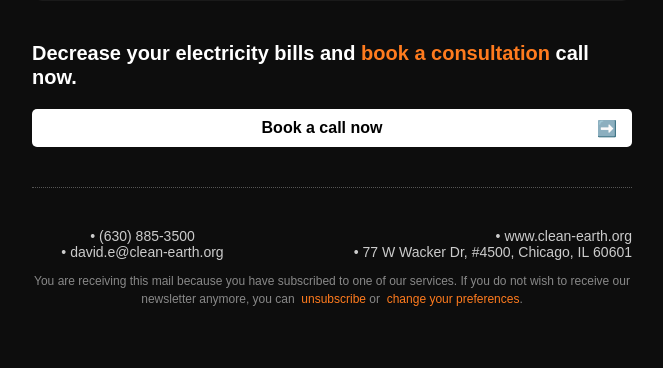
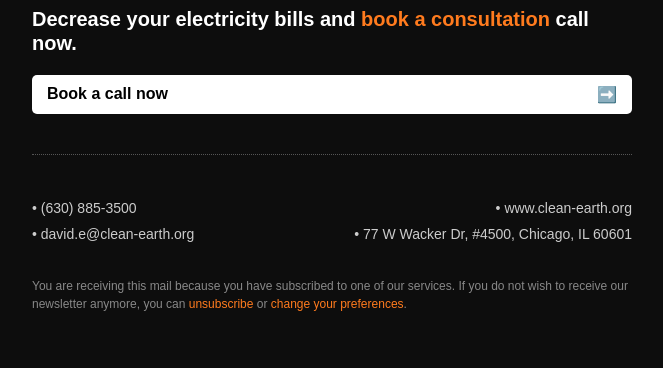
Before and after one commit to ahmedd001/Clean-earth, a Python web app: template Template/email.html in a window 1280 px wide. Shown: the part 1218-1586 px from the top of the page, without its empty margins (308-971 px from the left). After the commit the page ends 1529 px from the top, so only its background shows below. Run offline with Jinja, Linux system fonts and the light colour scheme; the template is opened without the code that fills it, so the values that code supplies are empty.

Commit message:
template proeprly alligned

```diff
--- a/Template/email.html
+++ b/Template/email.html
@@ -2,17 +2,14 @@
 <html>
   <body style="margin:0;padding:0;background-color:#0d0d0d;font-family:Arial,sans-serif;color:white;">
     <div style="max-width:600px;margin:0 auto;padding:20px;background-color:#0d0d0d;">
-
       <!-- LOGO -->
-      <div class="container">
-      <div class="center section">
-        <img src="https://i.imgur.com/WfL8h7H.png" alt="CER Logo" style="border-radius: 20px;">
-        </div>
-
+      <div style="text-align:center;margin-bottom:40px;">
+        <img src="https://i.imgur.com/WfL8h7H.png" alt="CER Logo" style="border-radius:20px;max-width:100%;height:auto;display:block;margin:0 auto;">
+      </div>
 
       <!-- GREETING -->
       <p style="margin:0 0 20px;font-size:16px;color:white;">
-        Hello <strong>{{FirstName}}</strong> {{LastName}},
+        Hello <strong>{{FirstName}}</strong> {{LastName}},
       </p>
 
       <!-- HEADLINE -->
@@ -24,64 +21,64 @@
 
       <!-- DISCOUNT / SOLAR -->
       <h2 style="margin:0 0 10px;font-size:20px;line-height:1.2;color:white;">
-        Unlock a <span style="color:#ff7b1e;">10% electricity discount</span> and support a local community solar project
+        Unlock a <span style="color:#ff7b1e;">10% electricity discount</span> and support a local community solar project
       </h2>
       <p style="margin:0 0 20px;font-size:16px;line-height:1.5;color:white;">
-        As an electricity customer, your Hilton Franchise can sign up to a community solar farm with Clean Earth and save up to 10% off of your electricity bill.<br><br>
-        No panels, no rooftop, no change of service required. Match your usage with a local solar project and reduce your carbon footprint with Clean Earth Renewables. Scalable across your entire portfolio.
+        As an electricity customer, your Hilton Franchise can sign up to a community solar farm with Clean Earth and save up to 10% off of your electricity bill.<br><br>
+        No panels, no rooftop, no change of service required. Match your usage with a local solar project and reduce your carbon footprint with Clean Earth Renewables. Scalable across your entire portfolio.
       </p>
-      <div class="center" style="margin-top: 20px;">
-        <img src="https://i.imgur.com/1ZBQePF.png" alt="Solar Project" style="border-radius: 15px;" width="200">
-        </div>
+      <div style="text-align:center;margin:20px 0;">
+        <img src="https://i.imgur.com/1ZBQePF.png" alt="Solar Project" style="border-radius:15px;width:200px;max-width:100%;height:auto;margin:0 auto;">
+      </div>
 
       <!-- CLIENT SPOTLIGHT -->
       <div style="background-color:#1a1a1a;padding:20px;border-radius:10px;margin-bottom:40px;">
         <h2 style="margin:0 0 20px;font-size:20px;color:white;">Franchise Client Spotlight</h2>
         <table width="100%" cellpadding="0" cellspacing="0" style="border-spacing:0;">
           <tr>
-            <td width="50%">
-              <img src="https://i.imgur.com/QgVwD8N.png" alt="Bill Snapshot">
-              </td>
-              <td width="50%" style="padding-left: 20px; vertical-align: top;">
-              <img src="https://i.imgur.com/aZBLEoN.png" alt="Hilton Logo" width="100" style="margin-bottom: 10px;">
-              <p><span class="highlight">$4,950</span> Spent</p>
-              <p><span class="highlight">$495</span> Saved</p>
-              <p><span class="highlight">$4,950</span> Annually</p>
-              </td>
+            <td width="50%" style="vertical-align:top;">
+              <img src="https://i.imgur.com/QgVwD8N.png" alt="Bill Snapshot" style="max-width:100%;height:auto;">
+            </td>
+            <td width="50%" style="padding-left:20px;vertical-align:top;">
+              <img src="https://i.imgur.com/aZBLEoN.png" alt="Hilton Logo" width="100" style="margin-bottom:10px;max-width:100%;height:auto;">
+              <p style="margin:5px 0;"><span style="color:#ff7b1e;font-weight:bold;">$4,950</span> Spent</p>
+              <p style="margin:5px 0;"><span style="color:#ff7b1e;font-weight:bold;">$495</span> Saved</p>
+              <p style="margin:5px 0;"><span style="color:#ff7b1e;font-weight:bold;">$4,950</span> Annually</p>
+            </td>
           </tr>
         </table>
       </div>
 
       <!-- CTA BUTTON -->
       <h2 style="margin:0 0 20px;font-size:20px;color:white;line-height:1.2;">
-        Decrease your electricity bills and <span style="color:#ff7b1e;">book a consultation</span> call now.
+        Decrease your electricity bills and <span style="color:#ff7b1e;">book a consultation</span> call now.
       </h2>
       <div style="text-align:center;margin-bottom:40px;">
-        <div style="background-color: white; color: black; padding: 10px 15px; border-radius: 5px; font-weight: bold; cursor: pointer;">
-          Book a call now <span style="float: right;">➡️</span>
-          </div>
+        <a href="{{CalendlyLink}}" style="display:inline-block;background-color:white;color:black;padding:10px 15px;border-radius:5px;font-weight:bold;text-decoration:none;width:100%;text-align:left;box-sizing:border-box;">
+          Book a call now <span style="float:right;">➡️</span>
+        </a>
+      </div>
 
       <!-- FOOTER CONTACTS -->
       <hr style="border:none;border-top:1px dotted #555;margin:40px 0;">
       <table width="100%" cellpadding="0" cellspacing="0" style="border-spacing:0;color:#ccc;font-size:14px;">
         <tr>
-          <td>• (630) 885‑3500</td>
-          <td align="right">• www.clean-earth.org</td>
+          <td style="padding:5px 0;">• (630) 885‑3500</td>
+          <td style="padding:5px 0;text-align:right;">• www.clean-earth.org</td>
         </tr>
         <tr>
-          <td>• david.e@clean-earth.org</td>
-          <td align="right">• 77 W Wacker Dr, #4500, Chicago, IL 60601</td>
+          <td style="padding:5px 0;">• david.e@clean-earth.org</td>
+          <td style="padding:5px 0;text-align:right;">• 77 W Wacker Dr, #4500, Chicago, IL 60601</td>
         </tr>
       </table>
 
       <!-- DISCLAIMER -->
-      <p style="margin:30px 0 0;font-size:12px;color:#888;line-height:1.5;">
+      <p style="margin:30px 0 0;font-size:12px;color:#888;line-height:1.5;">
         You are receiving this mail because you have subscribed to one of our services.
         If you do not wish to receive our newsletter anymore, you can
-        <a href="#" style="color:#ff7b1e;text-decoration:none;">unsubscribe</a> or
+        <a href="#" style="color:#ff7b1e;text-decoration:none;">unsubscribe</a> or
         <a href="#" style="color:#ff7b1e;text-decoration:none;">change your preferences</a>.
       </p>
     </div>
-    </div>
   </body>
 </html>
--- a/main.py
+++ b/main.py
@@ -371,8 +371,8 @@ elif page == "Email Campaign":
 
             # Render with Jinja (passes CalendlyLink into your <a href="{{ CalendlyLink }}">
             html_body = Template(tpl_str).render(
-                FirstName    = row.get("FirstName", "Friend"),
-                LastName     = row.get("LastName", ""),
+                FirstName    = row.get("First Name", "Friend"),
+                LastName     = row.get("Last Name", ""),
                 Company      = row.get("Company", "your company"),
                 CalendlyLink = "https://calendly.com/clean-earth"
             )
```
